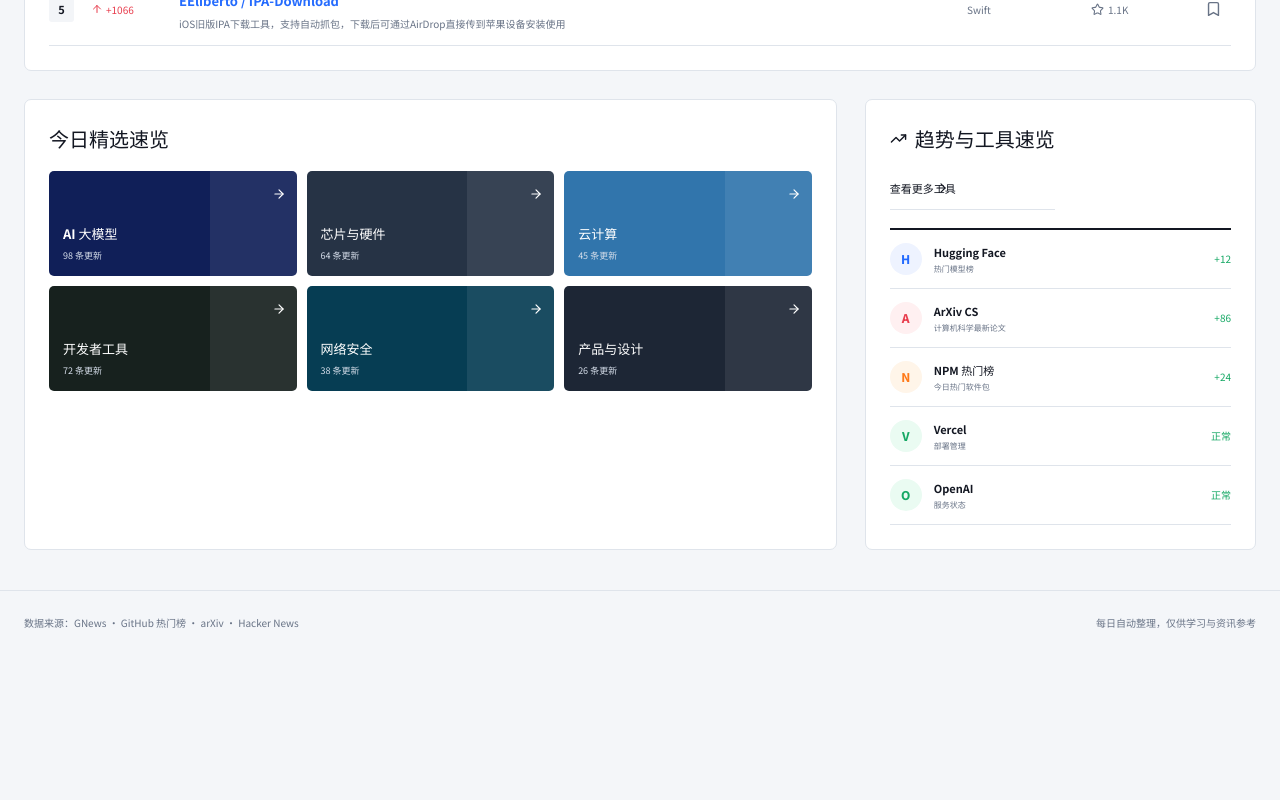
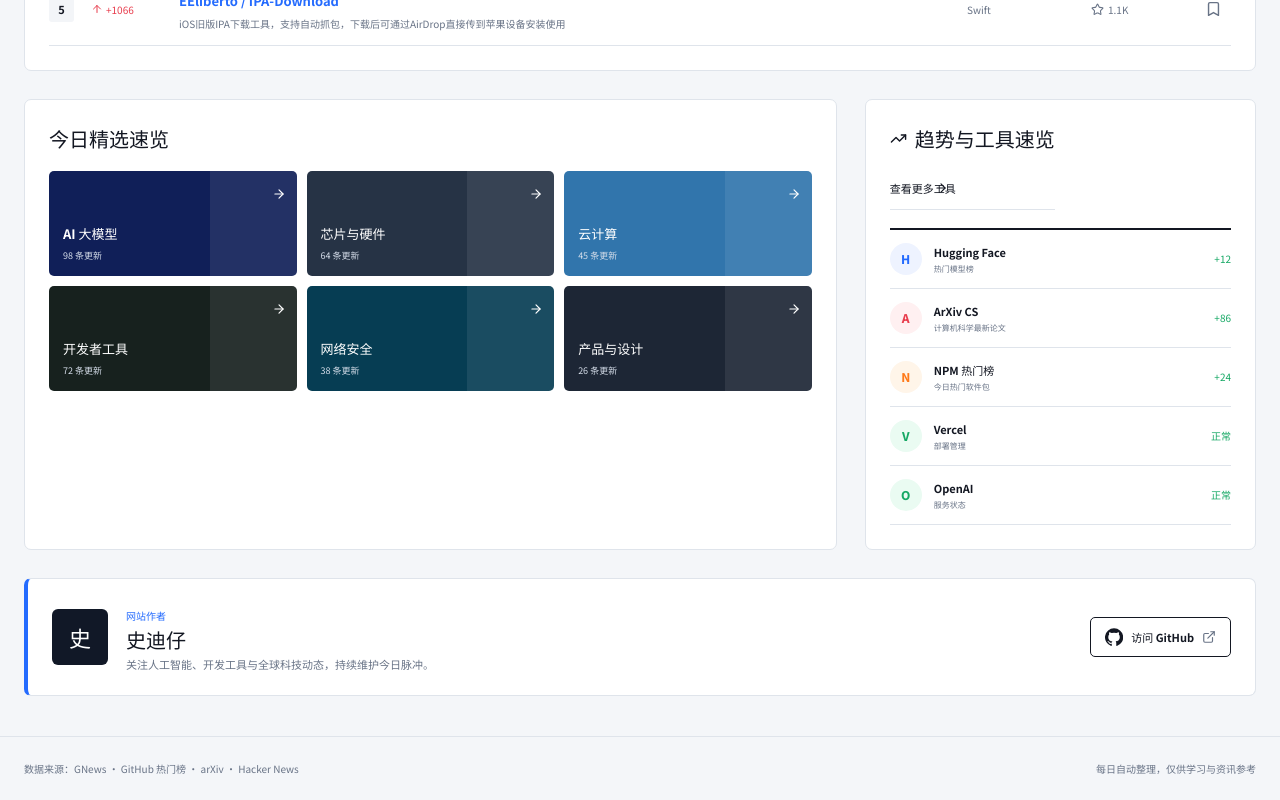
Before and after one commit to Frank-debug666/today-pulse, a React (Vite) app: page / in a window 1280 px wide. Shown: the part 1524-2324 px from the top of the page. Before the commit the page ends 2178 px from the top, so only its background shows below. Built offline with nearby package versions, Linux system fonts and the light colour scheme.

Commit message:
Add author profile card

```diff
--- a/src/App.jsx
+++ b/src/App.jsx
@@ -22,6 +22,7 @@
   Volume2,
   X,
 } from "lucide-react";
+import "./author-card.css";
 
 const fallbackNews = [
   { id: "n1", category: "AI", time: "2 小时前", title: "OpenAI 发布新一代推理模型，进一步提升复杂任务规划能力", summary: "模型竞争正在从回答质量转向工具调用、长期任务与可靠交付。", accent: "red" },
@@ -287,6 +288,19 @@
             <div>{quickTools.map(([title, sub, status, color, url]) => <a href={url} target="_blank" rel="noreferrer" key={title}><span className={color}>{title.slice(0, 1)}</span><strong>{title}<small>{sub}</small></strong><em>{status}</em></a>)}</div>
           </aside>
         </section>
+        <section className="author-card" aria-labelledby="author-name">
+          <div className="author-avatar" aria-hidden="true">史</div>
+          <div className="author-copy">
+            <span>网站作者</span>
+            <h2 id="author-name">史迪仔</h2>
+            <p>关注人工智能、开发工具与全球科技动态，持续维护今日脉冲。</p>
+          </div>
+          <a href="https://github.com/Frank-debug666" target="_blank" rel="noreferrer" aria-label="访问史迪仔的 GitHub 主页">
+            <GitHubMark size={18} />
+            <span>访问 GitHub</span>
+            <ExternalLink size={14} />
+          </a>
+        </section>
       </main>
 
       <footer><span>数据来源：GNews · GitHub 热门榜 · arXiv · Hacker News</span><span>每日自动整理，仅供学习与资讯参考</span></footer>
--- /dev/null
+++ b/src/author-card.css
@@ -0,0 +1,86 @@
+.author-card {
+  display: grid;
+  grid-template-columns: 56px minmax(0, 1fr) auto;
+  align-items: center;
+  gap: 18px;
+  margin-top: 28px;
+  padding: 22px 24px;
+  border: 1px solid var(--line);
+  border-left: 4px solid var(--blue);
+  border-radius: 7px;
+  background: var(--paper);
+}
+
+.author-avatar {
+  display: grid;
+  place-items: center;
+  width: 56px;
+  height: 56px;
+  border-radius: 6px;
+  background: #111827;
+  color: #fff;
+  font-size: 22px;
+  font-weight: 900;
+}
+
+.author-copy > span {
+  color: var(--blue);
+  font-size: 10px;
+  font-weight: 700;
+}
+
+.author-copy h2 {
+  margin: 3px 0 4px;
+  font-size: 20px;
+  line-height: 1.2;
+}
+
+.author-copy p {
+  margin: 0;
+  color: var(--muted);
+  font-size: 11px;
+  line-height: 1.6;
+}
+
+.author-card > a {
+  display: flex;
+  align-items: center;
+  gap: 8px;
+  height: 40px;
+  padding: 0 14px;
+  border: 1px solid var(--ink);
+  border-radius: 5px;
+  color: var(--ink);
+  font-size: 11px;
+  font-weight: 700;
+  text-decoration: none;
+  transition: background-color .2s, color .2s;
+}
+
+.author-card > a:hover {
+  background: var(--ink);
+  color: var(--paper);
+}
+
+.author-card > a svg:last-child {
+  color: var(--muted);
+}
+
+@media (max-width: 760px) {
+  .author-card {
+    grid-template-columns: 48px 1fr;
+    padding: 18px 17px;
+  }
+
+  .author-avatar {
+    width: 48px;
+    height: 48px;
+    font-size: 19px;
+  }
+
+  .author-card > a {
+    grid-column: 1 / -1;
+    justify-content: center;
+    width: 100%;
+  }
+}
```
